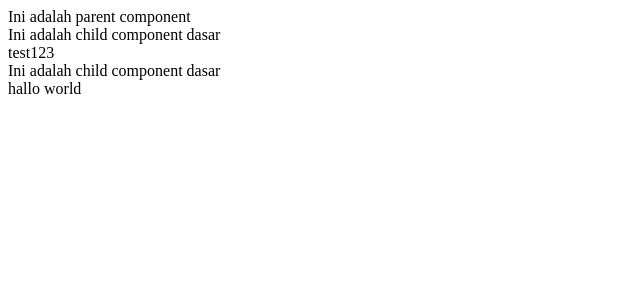
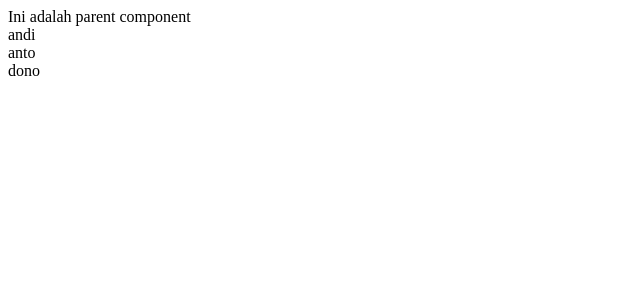
Before and after one commit to Fachrurazzi/vue-3-basic, a Vue app: page / in a window 1280 px wide. Shown: the top 300 px of the page, without its empty margins (0-640 px from the left). Built offline with nearby package versions, Linux system fonts and the light colour scheme.

Commit message:
Loop Component

```diff
--- a/src/App.vue
+++ b/src/App.vue
@@ -1,7 +1,9 @@
 <template>
   <div>Ini adalah parent component</div>
-  <child-component text="test123"/>
-  <child-component :text="message"/>
+  <child-component
+    v-for="name in names"
+    :text="name"
+  />
 </template>
 
 <script>
@@ -10,7 +12,7 @@ export default {
   components:{ ChildComponent },
   data() {
     return {
-      message: 'hallo world'
+      names: ['andi', 'anto', 'dono']
     }
   }
 }
--- a/src/components/ChildComponent.vue
+++ b/src/components/ChildComponent.vue
@@ -1,5 +1,4 @@
 <template>
-    <div>Ini adalah child component dasar</div>
     <div>{{ text }}</div>
 </template>
 
```
